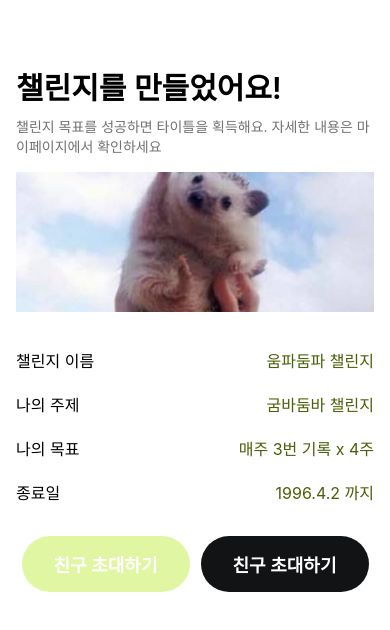
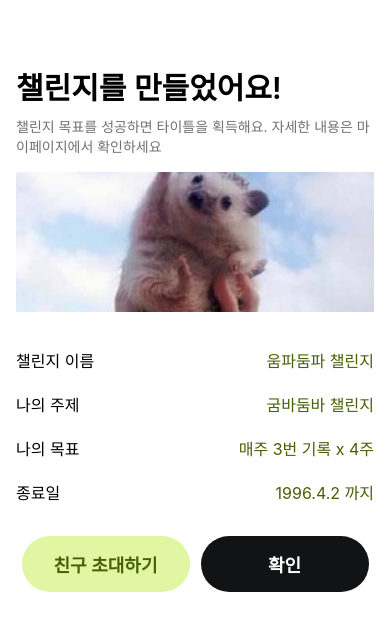
Before and after one commit to CCC-org/keewe-app, a React Native app: screen /ChallengeCreationApproved in a window 390 px wide. Shown: the top 630 px of the page. Built offline with nearby package versions, Linux system fonts and the light colour scheme.

Commit message:
screen done, button component modified

```diff
--- a/src/components/buttons/ConditionalButton.tsx
+++ b/src/components/buttons/ConditionalButton.tsx
@@ -15,13 +15,21 @@ interface ConditionalButtonProps {
   isActive: boolean;
   text: string;
   color?: string;
+  textColor?: string;
   width: number;
   onPress: () => void;
 }
 
 const fullHeightOfScreen = Dimensions.get('window').height;
 
-const ConditionalButton = ({ isActive, onPress, text, width, color }: ConditionalButtonProps) => {
+const ConditionalButton = ({
+  isActive,
+  onPress,
+  text,
+  width,
+  color,
+  textColor,
+}: ConditionalButtonProps) => {
   const [offset, setOffset] = useState(0);
 
   function handleLayout(event: LayoutChangeEvent) {
@@ -49,7 +57,7 @@ const ConditionalButton = ({ isActive, onPress, text, width, color }: Conditiona
           hitSlop={{ bottom: 25, left: width / 2, right: width / 2, top: 25 }}
           onPress={onPress}
         >
-          <Text style={styles.text}>{text}</Text>
+          <Text style={{ ...styles.text, color: textColor ? textColor : 'white' }}>{text}</Text>
         </Pressable>
       </View>
     </KeyboardAvoidingView>
--- a/src/screens/challenge/ChallengeCreationApprovedScreen.tsx
+++ b/src/screens/challenge/ChallengeCreationApprovedScreen.tsx
@@ -67,11 +67,12 @@ const ChallengeCreationApprovedScreen = () => {
           text={'친구 초대하기'}
           color={'#e0f6a2'}
           width={168}
+          textColor={'#486006'}
           onPress={() => alert('pressed')}
         />
         <ConditionalButton
           isActive={true}
-          text={'친구 초대하기'}
+          text={'확인'}
           width={168}
           onPress={() => alert('pressed')}
         />
```
